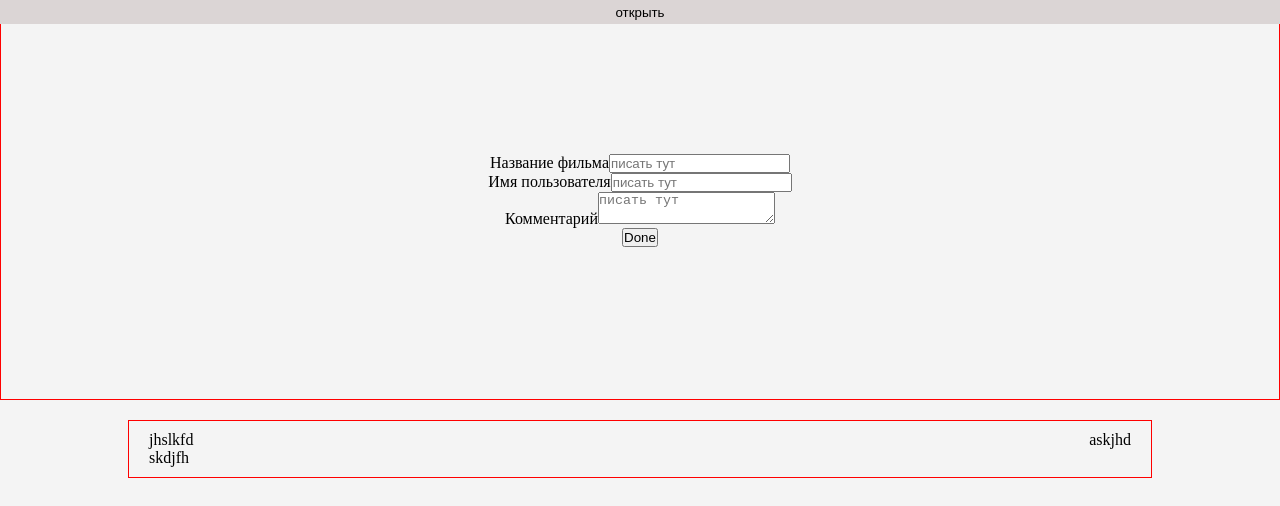
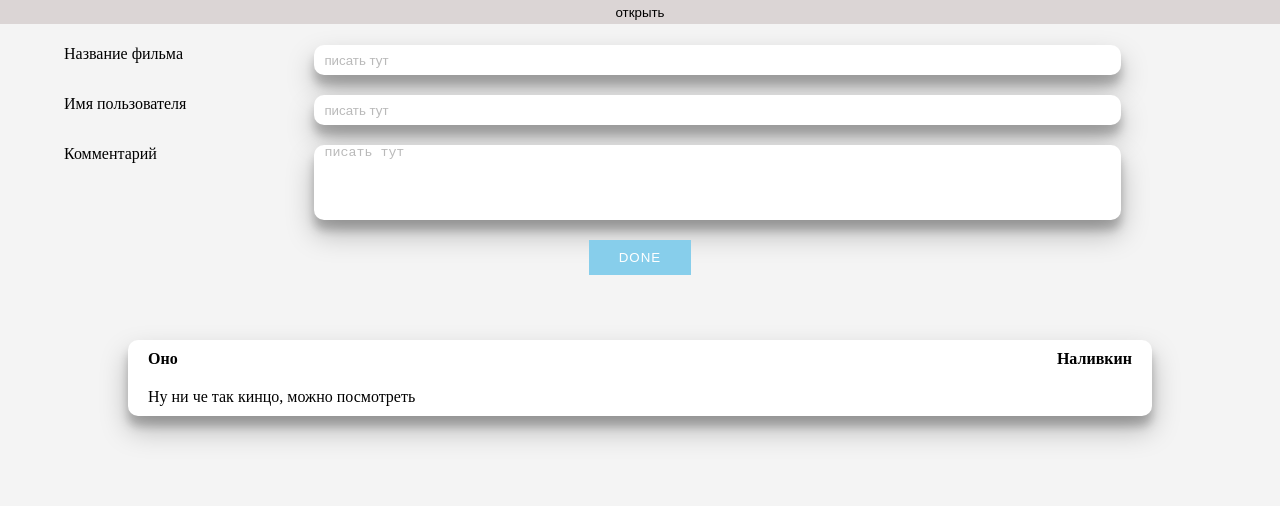
Before and after one commit to pylsar/TMBD, a Vue app: page /comments in a window 1280 px wide. Shown: the top 506 px of the page. Built offline with nearby package versions, Linux system fonts and the light colour scheme.

Commit message:
text and comments

```diff
--- a/package.json
+++ b/package.json
@@ -13,6 +13,8 @@
     "core-js": "^3.6.5",
     "gsap": "^3.8.0",
     "scrollmagic": "^2.0.8",
+    "three": "^0.134.0",
+    "three-orbit-controls": "^82.1.0",
     "vue": "^2.6.11",
     "vue-router": "^3.2.0",
     "vuex": "^3.4.0"
--- a/src/components/Comments.vue
+++ b/src/components/Comments.vue
@@ -1,7 +1,7 @@
 <template>
   <div class="comments">
     <form class="comments__form" @submit.prevent="onSubmit">
-      <div>
+      <div class="comments__form-items">
         <label for="nameMovie">Название фильма</label>
         <input
           v-model="movie"
@@ -10,7 +10,7 @@
           placeholder="писать тут"
         />
       </div>
-      <div>
+      <div class="comments__form-items">
         <label for="nameUser">Имя пользователя</label>
         <input
           v-model="user"
@@ -19,21 +19,26 @@
           placeholder="писать тут"
         />
       </div>
-      <div>
+      <div class="comments__form-items">
         <label for="text">Комментарий</label>
         <textarea
           v-model="text"
           type="textarea"
           id="text"
           placeholder="писать тут"
+          rows="5"
         />
       </div>
-      <button @click="addComment">Done</button>
+      <button class="comments__btn" @click="addComment">Done</button>
     </form>
     <div class="comments__text" v-for="(comment, i) in comments" :key="i">
       <div class="comments__head">
-        <span>{{ comment.movie }}</span>
-        <span>{{ comment.user }}</span>
+        <span>
+          <strong>{{ comment.movie }}</strong>
+        </span>
+        <span>
+          <strong>{{ comment.user }}</strong>
+        </span>
       </div>
       <div class="comments__content">
         {{ comment.text }}
@@ -52,9 +57,9 @@ export default {
       comment: "",
       comments: [
         {
-          movie: "jhslkfd",
-          user: "askjhd",
-          text: "skdjfh",
+          movie: "Оно",
+          user: "Наливкин",
+          text: "Ну ни че так кинцо, можно посмотреть",
         },
       ],
     };
@@ -75,6 +80,18 @@ export default {
       }
     },
   },
+  mounted() {
+    if (localStorage.getItem("comments")) {
+      this.comments = JSON.parse(localStorage.getItem("comments"));
+    }
+  },
+  watch: {
+    comments: {
+      handler() {
+        localStorage.setItem("comments", JSON.stringify(this.comments));
+      },
+    },
+  },
 };
 </script>
 <style lang="scss">
@@ -83,21 +100,68 @@ export default {
   display: flex;
   flex-direction: column;
   &__form {
-    width: 100%;
-    height: 50vh;
+    width: 90%;
+    margin: 0 auto;
+    height: 40vh;
     display: flex;
     flex-direction: column;
     justify-content: center;
-    align-items: center;
-    border: 1px solid red;
+    align-items: flex-start;
+  }
+  &__form-items {
+    width: 100%;
+    display: flex;
+    justify-content: flex-start;
+    margin-bottom: 20px;
+    & label {
+      width: 20%;
+      margin-right: 20px;
+    }
+    & input,
+    & textarea {
+      width: 70%;
+      box-shadow: 0 14px 28px rgba(0, 0, 0, 0.25),
+        0 10px 10px rgba(0, 0, 0, 0.22);
+      border-radius: 10px;
+      border: none;
+      outline: none;
+      padding-left: 10px;
+      &::placeholder {
+        opacity: 0.5;
+      }
+    }
+    & input {
+      height: 30px;
+    }
+    & textarea {
+      resize: none;
+    }
+  }
+  &__btn {
+    padding: 10px 30px;
+    margin: 0 auto;
+    background: skyblue;
+    outline: none;
+    border: none;
+    color: white;
+    text-transform: uppercase;
+    transition: all 0.5s ease;
+    letter-spacing: 1px;
+    &:hover {
+      cursor: pointer;
+      border-radius: 20px;
+      letter-spacing: 5px;
+    }
   }
   &__text {
     width: 80%;
     margin: 20px auto;
     display: flex;
     flex-direction: column;
-    border: 1px solid red;
     padding: 10px 20px;
+    background: white;
+    box-shadow: 0 14px 28px rgba(0, 0, 0, 0.25), 0 10px 10px rgba(0, 0, 0, 0.22);
+    border-radius: 10px;
   }
   &__head {
     width: 100%;
@@ -105,5 +169,8 @@ export default {
     justify-content: space-between;
     align-items: center;
   }
+  &__content {
+    margin-top: 20px;
+  }
 }
 </style>
--- a/src/components/List.vue
+++ b/src/components/List.vue
@@ -1,8 +1,34 @@
 <template>
-  <section>
-    <h1>Ща Глянем</h1>
+  <section class="container">
+    <h1>Топ Новинок</h1>
+    <div class="list__navigation">
+      <div class="list__navigation-input">
+        <input type="text" v-model="srch" />
+      </div>
+      <div class="list__btns">
+        <button
+          class="list__navigation-btn"
+          @click="prewPage"
+          :disabled="pageNumber === 0"
+          :class="{ unActive: pageNumber === 0 }"
+        >
+          <span>Предыдущая</span>
+        </button>
+        <button
+          class="list__navigation-btn"
+          @click="nextPage"
+          :disabled="pageNumber >= pageCount - 1"
+        >
+          <span>Следующая</span>
+        </button>
+      </div>
+    </div>
     <div class="list">
-      <div class="list__card" v-for="(movie, index) in TMDB" :key="index">
+      <div
+        class="list__card"
+        v-for="(movie, index) in paginatedData"
+        :key="index"
+      >
         <div class="list__card-img">
           <router-link :to="'/list/' + movie.id" class="list__link">
             <img
@@ -29,22 +55,33 @@
 </template>
 <script>
 import { mapActions, mapGetters } from "vuex";
-
 import { TimelineMax } from "gsap/all";
-
-// gsap.registerPlugin(ScrollTrigger);
 
 export default {
   name: "List",
   data() {
     return {
-      // controller: null,
-      // tween: null,
-      // scene: null,
+      srch: "",
+      pageNumber: 0,
+      size: 8,
     };
   },
   computed: {
     ...mapGetters(["TMDB"]),
+    paginatedData() {
+      return this.filteredData.slice(
+        this.pageNumber * this.size,
+        this.pageNumber * this.size + this.size
+      );
+    },
+    filteredData() {
+      return this.TMDB.filter((item) => {
+        return item.title.toLowerCase().includes(this.srch.toLowerCase());
+      });
+    },
+    pageCount() {
+      return Math.ceil(this.TMDB.length / this.size);
+    },
   },
   methods: {
     ...mapActions(["GET_TMDB_FROM_API"]),
@@ -58,6 +95,12 @@ export default {
         },
       });
     },
+    prewPage() {
+      this.pageNumber--;
+    },
+    nextPage() {
+      this.pageNumber++;
+    },
   },
   mounted() {
     this.GET_TMDB_FROM_API();
@@ -66,6 +109,11 @@ export default {
 };
 </script>
 <style lang="scss">
+h1 {
+  margin-top: 40px;
+  margin-bottom: 40px;
+  text-align: center;
+}
 .list {
   &__card {
     width: 100%;
@@ -102,7 +150,7 @@ export default {
     -webkit-line-clamp: 5;
     -webkit-box-orient: vertical;
     &--empty {
-      color: skyblue;
+      color: lightgray;
     }
   }
   &__link {
@@ -111,5 +159,51 @@ export default {
     margin-left: auto;
     text-decoration: none;
   }
+  &__navigation {
+    width: 50vw;
+    margin: 0 auto 40px auto;
+  }
+  &__navigation-input {
+    width: 50vw;
+    & input {
+      width: 100%;
+      height: 30px;
+      box-shadow: 0 14px 28px rgba(0, 0, 0, 0.25),
+        0 10px 10px rgba(0, 0, 0, 0.22);
+      border-radius: 10px;
+      border: none;
+      outline: none;
+      padding-left: 10px;
+      margin-bottom: 10px;
+      &::placeholder {
+        opacity: 0.5;
+      }
+    }
+  }
+  &__navigation-btn {
+    width: 25vw;
+    padding: 10px;
+    border: none;
+    outline: none;
+    background: skyblue;
+    cursor: pointer;
+    &:first-child {
+      border-right: 1px solid purple;
+      border-radius: 10px 0 0 10px;
+    }
+    &:last-child {
+      border-radius: 0 10px 10px 0;
+    }
+    &:hover span {
+      color: white;
+    }
+  }
+}
+.container {
+  width: 90vw;
+  margin: 0 auto;
+}
+.unActive {
+  pointer-events: none;
 }
 </style>
--- /dev/null
+++ b/src/components/TheCanvas.vue
@@ -0,0 +1,88 @@
+<template>
+  <div>
+    <canvas></canvas>
+  </div>
+</template>
+<script>
+import * as THREE from "three";
+// var OrbitControls = require(" three-orbit-controls")(THREE);
+import { OrbitControls } from 'three/examples/jsm/controls/OrbitControls'
+export default {
+  name: "TheCanvas",
+  data() {
+    return {};
+  },
+  mounted() {
+    let scene = new THREE.Scene();
+    let fontLoader = new THREE.FontLoader();
+
+    fontLoader.load("../assets/font.json", (font) => {
+      let bevelSize = 0.02;
+      let textGeometry = new THREE.TextGeometry("123123", {
+        font: font,
+        size: 0.5,
+        height: 0,
+        curveSegments: 2,
+        bevelEnabled: true,
+        bevelThickness: 0.03,
+        bevelSize,
+        bevelOffset: 0,
+        bevelSegments: 2,
+      });
+      textGeometry.center();
+      let textMaterial = new THREE.MeshStandardMaterial({ wireframe: false });
+      let text = new THREE.Mesh(textGeometry, textMaterial);
+      scene.add(text);
+    });
+    let sizes = {
+      width: window.innerWidth,
+      height: window.innerHeight,
+    };
+
+    let camera = new THREE.PerspectiveCamera(75, sizes.width / sizes.height);
+    camera.position.z = 4;
+
+    let ambientLight = new THREE.AmbientLight(0xffffff, 0.5);
+    scene.add(ambientLight);
+
+    let pointLight = new THREE.PointLight(0xffffff, 0.5);
+    pointLight.position.x = 2;
+    pointLight.position.y = 3;
+    pointLight.position.z = 4;
+    scene.add(pointLight);
+    scene.add(camera);
+
+    let canvas = document.querySelector("canvas");
+
+    let controls = new OrbitControls(camera, canvas);
+    controls.enableDamping = true;
+
+    let renderer = new THREE.WebGLRenderer({ canvas });
+    renderer.setSize(sizes.width, sizes.height);
+
+    let tick = () => {
+      controls.update();
+      renderer.render(scene, camera);
+      window.requestAnimationFrame(tick);
+    };
+
+    tick();
+
+    window.addEventListener("resize", () => {
+      // Update sizes
+      sizes.width = window.innerWidth;
+      sizes.height = window.innerHeight;
+
+      // Update Camera
+      camera.aspect = sizes.width / sizes.height;
+      camera.updateProjectionMatrix();
+
+      // Update renderer
+      renderer.setSize(sizes.width, sizes.height);
+      renderer.setPixelRatio(Math.min(window.devicePixelRatio, 2));
+    });
+  },
+};
+</script>
+<style lang="scss">
+</style>
--- a/src/views/About.vue
+++ b/src/views/About.vue
@@ -1,6 +1,7 @@
 <template>
   <div class="info">
-    <h1>TMBD api</h1>
+    <!-- <h1>TMBD api</h1> -->
+    <the-canvas />
     <div class="info__box">
       <h3>Используемые технологии:</h3>
       <div class="info__container">
@@ -17,8 +18,13 @@
   </div>
 </template>
 <script>
+import TheCanvas from "@/components/TheCanvas.vue";
+
 export default {
   name: "About",
+  components: {
+    TheCanvas,
+  },
 };
 </script>
 <style lang="scss">
```
Also changed, not shown: 2 other files (tests, documents, lock files or other folders).
